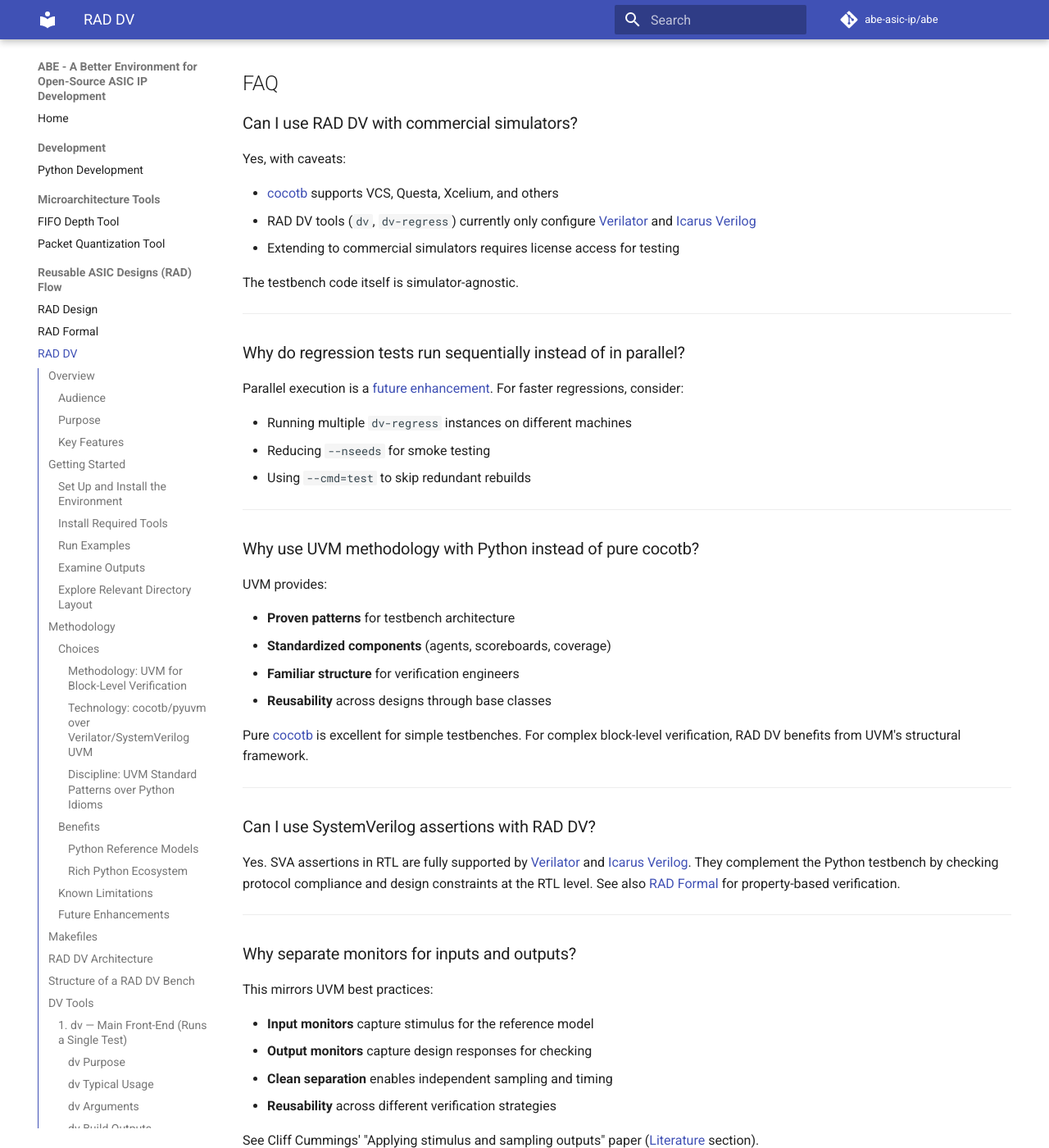
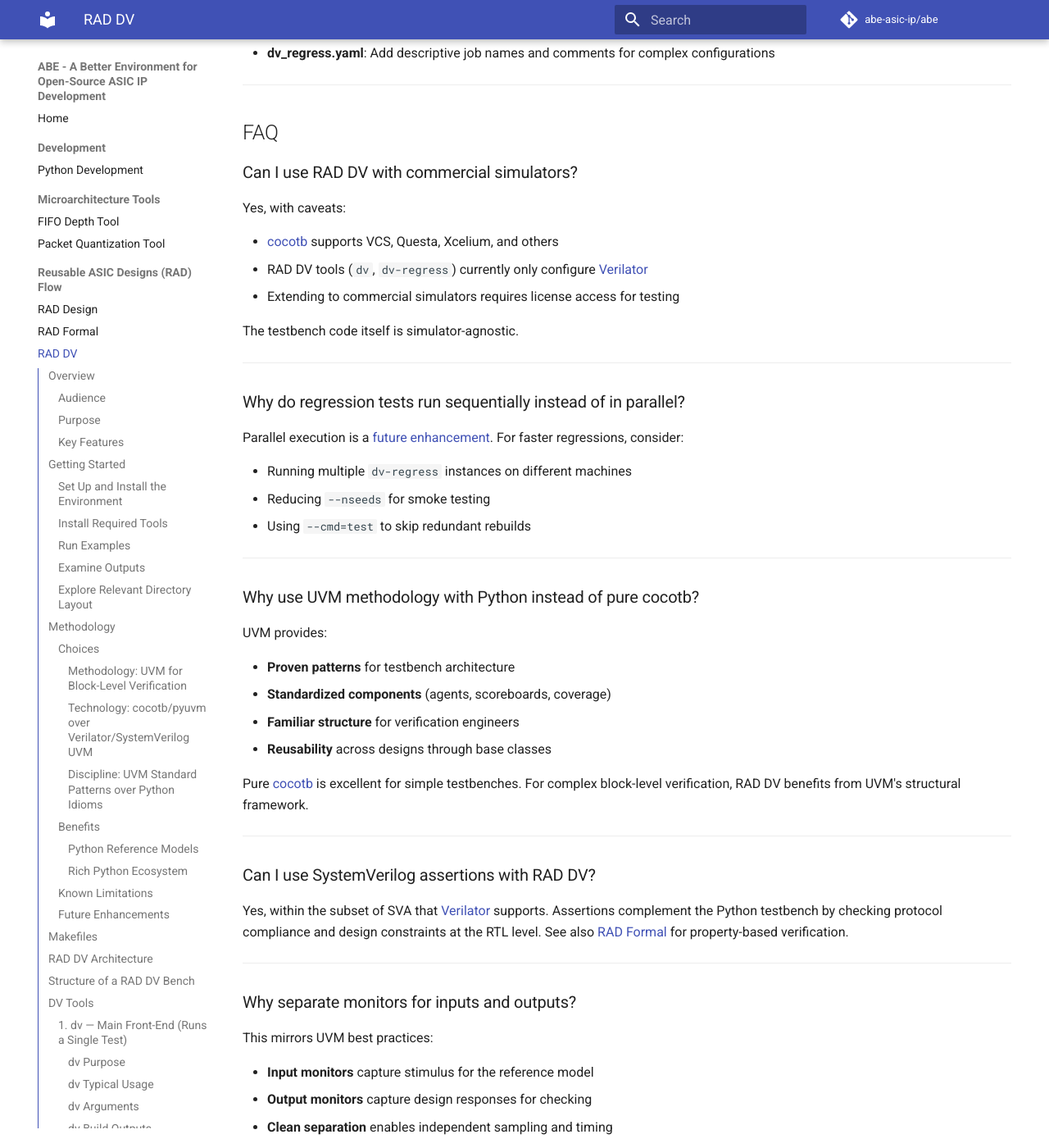
Before and after one commit to abe-asic-ip/abe, an MkDocs documentation site: the page built from docs/dv.md, in a window 1280 px wide and 1400 px high, scrolled down 20026 px. Shown: the whole window at 82% size. Built offline with MkDocs 1.6.1 and Material for MkDocs 9.7.7, drawn with Linux system fonts in a browser that asks for light colours; comment, search, counter and statistics services are not loaded; some of the changed text lies outside the part shown.

Commit message:
Remove Icarus Verilog support; Verilator is the only simulator
Icarus was never exercised by make test or any dv_regress.yaml, so nothing
would have noticed it breaking. Keeping it useful would have needed more
work (regression selection, tests, X/Z reporting in the benches) than a
second simulator was worth to this project.

dv --sim=icarus (and SIM=icarus) is no longer accepted. The --sim option
stays with verilator as its only choice, so another simulator can be added
later without changing the interface.

- dv.py: drop the Icarus wave plusarg and the FST-only override, which was
  duplicated in the build and test configuration
- dv_toolchain.py, scripts/tool_versions.sh: drop the iverilog version query
- tests: remove the Icarus-only toolchain test; use a placeholder second
  simulator where a test needs one
- docs: Verilator is the only supported simulator, the SVA FAQ no longer
  claims Icarus support, and a new Known Limitation notes that Verilator is
  two-state and does not model X/Z. README.md is regenerated.

Co-Authored-By: Claude Sonnet 5 <noreply@anthropic.com>

```diff
--- a/docs/dv.md
+++ b/docs/dv.md
@@ -278,8 +278,7 @@ directly in Python with the testbench:
 
 #### Rich Python Ecosystem
 
-Open-source simulators like [Verilator](https://verilator.org) and
-[Icarus Verilog](https://steveicarus.github.io/iverilog) provide basic
+Open-source simulators like [Verilator](https://verilator.org) provide basic
 simulation capabilities. They do not have the integrated test management,
 analysis, and debugging tools found in commercial products. Python's
 ecosystem fills this gap and gives open-source developers access to similar
@@ -298,11 +297,13 @@ capabilities:
 
 ### Known Limitations
 
-- **Simulator support**: Only [Verilator](https://verilator.org) and
-  [Icarus Verilog](https://steveicarus.github.io/iverilog) are currently
+- **Simulator support**: Only [Verilator](https://verilator.org) is currently
   supported. While [cocotb](https://www.cocotb.org) supports many
   commercial simulators (VCS, Questa, Xcelium, etc.), integration into RAD
   DV requires access to licenses for testing and validation.
+- **Two-state simulation**: Verilator does not model X and Z values, so bugs
+  that show up as X in a four-state simulator (a missing reset, for example)
+  are not visible in simulation
 - **Sequential test execution**: Regression tests run one at a time instead
   of in parallel. This makes large test suites run slower
 - **Third-party VIP integration**: Does not integrate with commercial VIP
@@ -311,8 +312,8 @@ capabilities:
 ### Future Enhancements
 
 - **Additional simulator support**: Expand beyond
-  [Verilator](https://verilator.org) and
-  [Icarus Verilog](https://steveicarus.github.io/iverilog)
+  [Verilator](https://verilator.org), for example with a four-state simulator
+  such as [Icarus Verilog](https://steveicarus.github.io/iverilog)
 - **Parallel test execution**: Enable concurrent test runs for faster
   regression completion
 - **Multi-agent single-clock example**: Example bench demonstrating single
@@ -440,8 +441,7 @@ docstrings for more detail.
 - Verify RTL designs using [cocotb](https://www.cocotb.org) +
   [pyuvm](https://github.com/pyuvm/pyuvm) +
   [pytest](https://docs.pytest.org/en/stable) framework
-- Support multiple simulators ([Verilator](https://verilator.org),
-  [Icarus Verilog](https://steveicarus.github.io/iverilog)) with configurable
+- Simulate with [Verilator](https://verilator.org), with configurable
   waveform generation (FST, VCD)
 - Execute single or multi-seed regression testing with automatic result
   tracking
@@ -461,7 +461,7 @@ make DESIGN=rad_async_fifo TEST=test_rad_async_fifo DV_OPTS='-seed=123' dv
 | Argument | Type | Required | Default | Description |
 | ---------- | ------ | ---------- | --------- | ------------- |
 | `--cmd` | choice | No | `both` | Run only build, only test, or both (choices: build, test, both) |
-| `--sim` | choice | No | `verilator` | Simulator to use (choices: verilator, icarus) |
+| `--sim` | choice | No | `verilator` | Simulator to use (choices: verilator) |
 | `--outdir` | string | No | `out_dv` | Output directory for build and test artifacts |
 | `--verbosity` | choice | No | `info` | Logging level for Python/pyuvm/cocotb (choices: critical, error, warning, info, debug, notset) |
 | `--waves` | choice | No | `0` | Enable waveform generation (choices: 0, 1) |
@@ -504,7 +504,7 @@ Key files:
 
 | File | Description |
 | ------ | ------------- |
-| `build.log` | Complete build log from the simulator (Verilator/Icarus) |
+| `build.log` | Complete build log from the simulator (Verilator) |
 | `manifest.json` | Build metadata including status (started/built/failed), timestamp, simulator config, waveform settings, toolchain (Python, cocotb, simulator), build arguments, and fingerprint for reproducibility |
 | `srclist.abs.f` | Absolutized source file list with include paths, generated from the design's rtl/srclist.f |
 
@@ -923,7 +923,7 @@ Yes, with caveats:
 
 - [cocotb](https://www.cocotb.org) supports VCS, Questa, Xcelium, and others
 - RAD DV tools (`dv`, `dv-regress`) currently only configure
-[Verilator](https://verilator.org) and [Icarus Verilog](https://steveicarus.github.io/iverilog)
+  [Verilator](https://verilator.org)
 - Extending to commercial simulators requires license access for testing
 
 The testbench code itself is simulator-agnostic.
@@ -957,11 +957,10 @@ complex block-level verification, RAD DV benefits from UVM's structural framewor
 
 ### Can I use SystemVerilog assertions with RAD DV?
 
-Yes. SVA assertions in RTL are fully supported by
-[Verilator](https://verilator.org) and
-[Icarus Verilog](https://steveicarus.github.io/iverilog). They complement the
-Python testbench by checking protocol compliance and design constraints at the
-RTL level. See also [RAD Formal](formal.md) for property-based verification.
+Yes, within the subset of SVA that [Verilator](https://verilator.org) supports.
+Assertions complement the Python testbench by checking protocol compliance and
+design constraints at the RTL level. See also [RAD Formal](formal.md) for
+property-based verification.
 
 ---
 
@@ -1035,7 +1034,6 @@ Add debug logging to both reference model and monitors to trace mismatches.
 - [pyuvm](https://github.com/pyuvm/pyuvm)
 - [pytest](https://docs.pytest.org/en/stable)
 - [Verilator](https://verilator.org)
-- [Icarus Verilog](https://steveicarus.github.io/iverilog)
 - [Surfer](https://surfer-project.org)
 - [cocotb-coverage](https://github.com/mciepluc/cocotb-coverage)
 
```
Also changed, not shown: README.md (+1 -2 lines), docs/index.md (+1 -2 lines), 6 other files.
